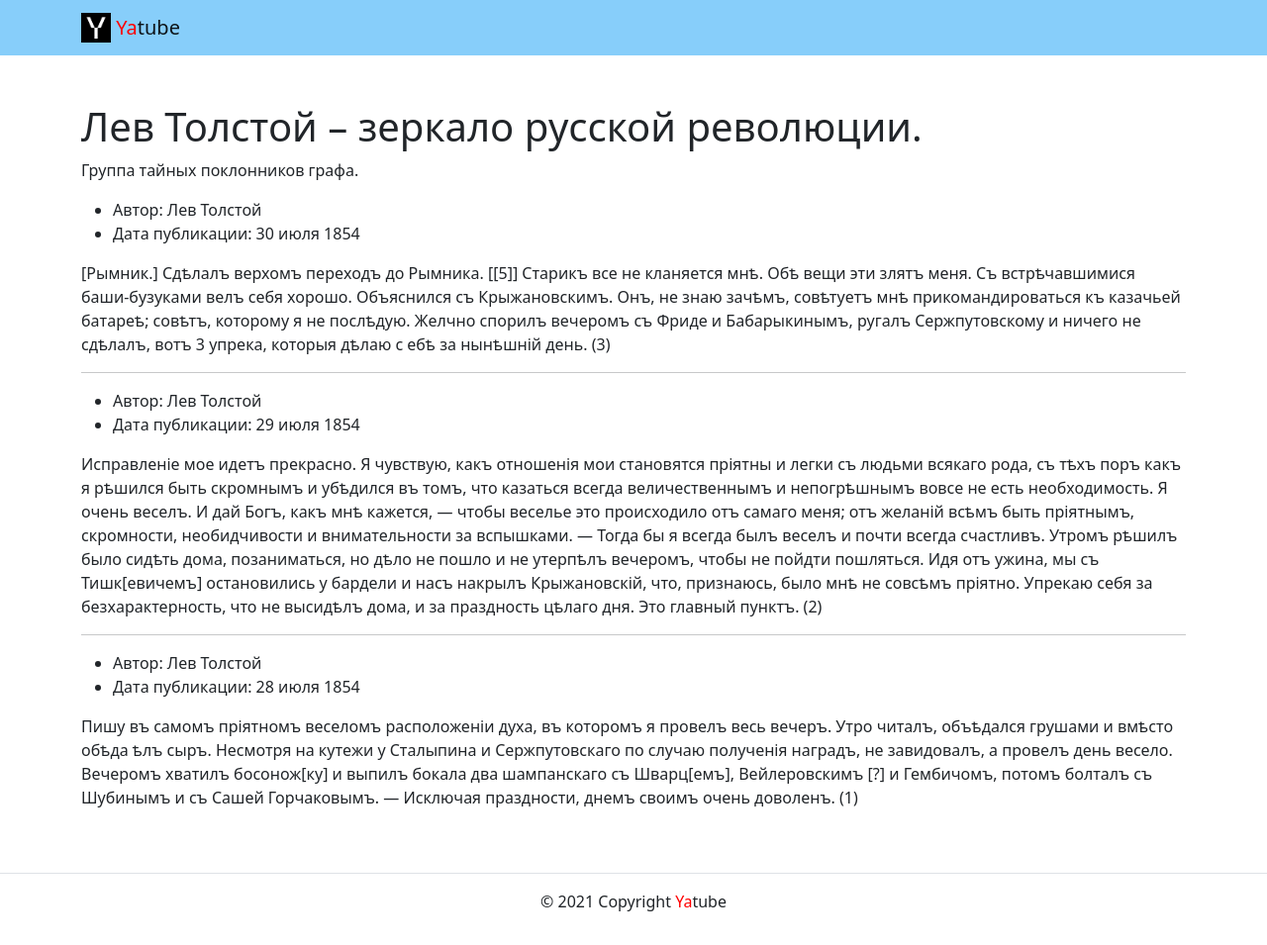
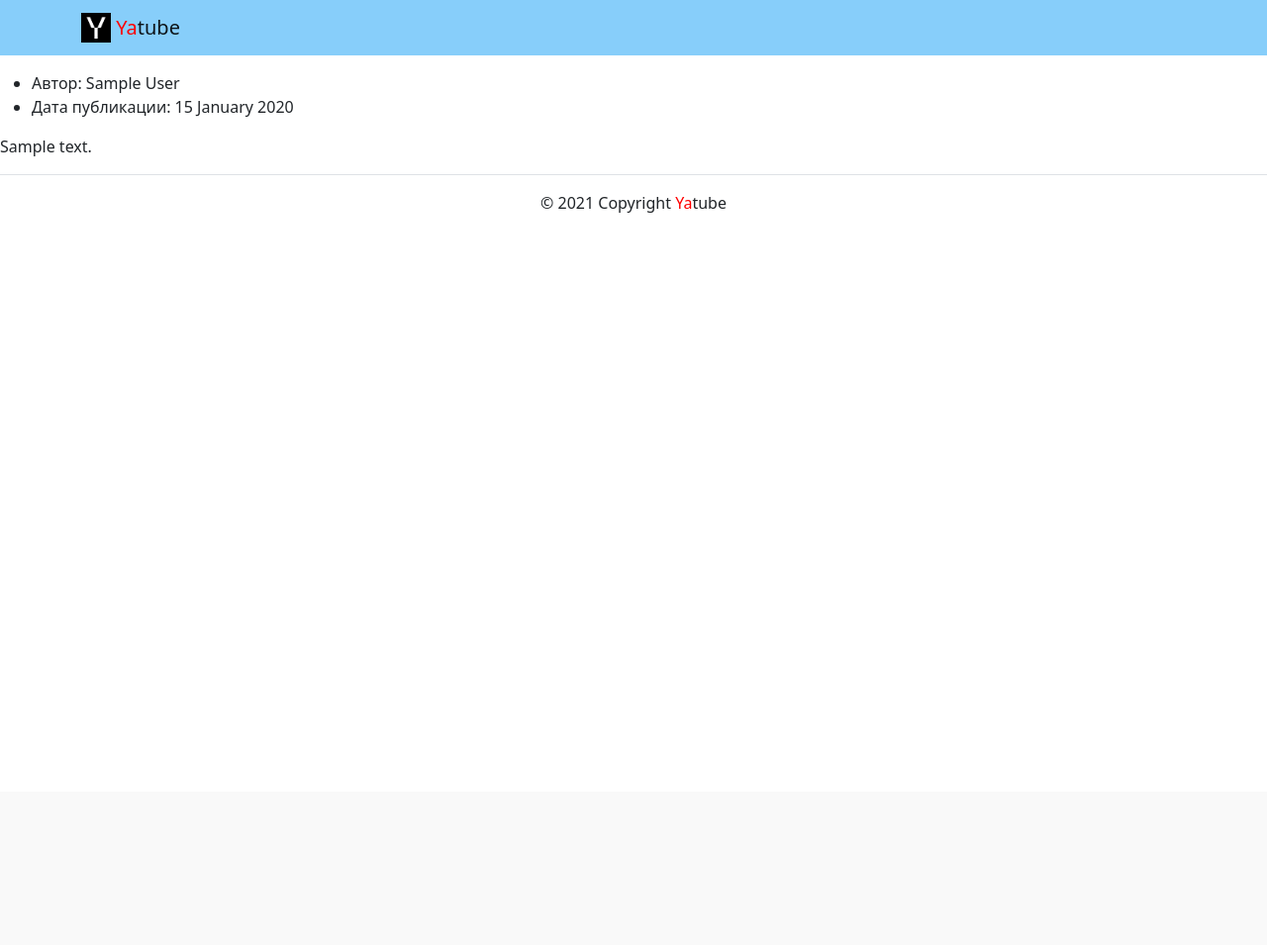
Before and after one commit to metamaks-x/yatube_project, a Django app: a page that uses yatube/templates/posts/group_list.html in a window 1280 px wide. Shown: the whole page at 99% size. After the commit the page ends 215 px from the top, so only its background shows below. Run offline with Django 3.2, Linux system fonts and the light colour scheme; tables that the repository leaves empty hold one stand-in row (values such as "Sample post"); some libraries are stand-ins or nearby versions.

Commit message:
подправлен group_list

```diff
--- a/yatube/posts/urls.py
+++ b/yatube/posts/urls.py
@@ -5,5 +5,5 @@ app_name = 'posts'
 
 urlpatterns = [
     path('', views.index, name='index'),
-    path('group/<slug:slug>/', views.group_posts, name='group_posts'),
+    path('group/<slug:slug>/', views.group_posts, name='group_list'),
     ]
--- a/yatube/templates/posts/group_list.html
+++ b/yatube/templates/posts/group_list.html
@@ -1,74 +1,23 @@
 {% extends 'base.html' %}
 {% block title %}{{ group }}{% endblock %}
 {% block content %}
+{% for group in posts %}
   <main>
     <!-- класс py-5 создает отступы сверху и снизу блока -->
-    <div class="container py-5">
-      <h1>Лев Толстой – зеркало русской революции.</h1>
-      <p>
-        Группа тайных поклонников графа.
       </p>
       <article>
         <ul>
           <li>
-            Автор: Лев Толстой
+            Автор: {{ group.author.get_full_name }}
           </li>
           <li>
-            Дата публикации: 30 июля 1854
+            Дата публикации: {{ group.pub_date|date:"d E Y" }}
           </li>
         </ul>
-        <p>
-          [Рымник.] Сдѣлалъ верхомъ переходъ до Рымника. [[5]] Старикъ все не кланяется мнѣ.
-          Обѣ вещи эти злятъ меня. Съ встрѣчавшимися баши-бузуками велъ себя хорошо.
-          Объяснился съ Крыжановскимъ. Онъ, не знаю зачѣмъ, совѣтуетъ мнѣ прикомандироваться
-          къ казачьей батареѣ; совѣтъ, которому я не послѣдую. Желчно спорилъ вечеромъ съ Фриде
-          и Бабарыкинымъ, ругалъ Сержпутовскому и ничего не сдѣлалъ, вотъ 3 упрека, которыя дѣлаю с
-          ебѣ за нынѣшній день. (3)
-        </p>
+        <p>{{ group.text }}</p>
       </article>
-      <hr>
-      <article>
-        <ul>
-          <li>
-            Автор: Лев Толстой
-          </li>
-          <li>
-            Дата публикации: 29 июля 1854
-          </li>
-        </ul>
-        <p>
-          Исправленіе мое идетъ прекрасно. Я чувствую, какъ отношенія мои становятся пріятны и легки
-          съ людьми всякаго рода, съ тѣхъ поръ какъ я рѣшился быть скромнымъ и убѣдился въ томъ,
-          что казаться всегда величественнымъ и непогрѣшнымъ вовсе не есть необходимость. Я очень
-          веселъ. И дай Богъ, какъ мнѣ кажется, — чтобы веселье это происходило отъ самаго меня;
-          отъ желаній всѣмъ быть пріятнымъ, скромности, необидчивости и внимательности за вспышками.
-          — Тогда бы я всегда былъ веселъ и почти всегда счастливъ.
-          Утромъ рѣшилъ было сидѣть дома, позаниматься, но дѣло не пошло и не утерпѣлъ вечеромъ,
-          чтобы не пойдти пошляться. Идя отъ ужина, мы съ Тишк[евичемъ] остановились у бардели и насъ
-          накрылъ Крыжановскій, что, признаюсь, было мнѣ не совсѣмъ пріятно. Упрекаю себя за
-          безхарактерность, что не высидѣлъ дома, и зa праздность цѣлаго дня. Это главный пунктъ. (2)
-        </p>
-      </article>
-      <hr>
-      <article>
-        <ul>
-          <li>
-            Автор: Лев Толстой
-          </li>
-          <li>
-            Дата публикации: 28 июля 1854
-          </li>
-        </ul>
-        <p>
-          Пишу въ самомъ пріятномъ веселомъ расположеніи духа, въ которомъ я провелъ весь вечеръ.
-          Утро читалъ, объѣдался грушами и вмѣсто обѣда ѣлъ сыръ. Несмотря на кутежи у Сталыпина и
-          Сержпутовскаго по случаю полученія наградъ, не завидовалъ, а провелъ день весело. Вечеромъ
-          хватилъ босонож[ку] и выпилъ бокала два шампанскаго съ Шварц[емъ], Вейлеровскимъ [?] и
-          Гембичомъ, потомъ болталъ съ Шубинымъ и съ Сашей Горчаковымъ. — Исключая праздности,
-          днемъ своимъ очень доволенъ. (1)
-        </p>
-      </article>
+      {% if not forloop.last %}<hr>{% endif %}
       <!-- под последним постом нет линии -->
-    </div>
   </main>
+{% endfor %}
 {% endblock %}
--- a/yatube/templates/posts/index.html
+++ b/yatube/templates/posts/index.html
@@ -12,7 +12,7 @@
   </ul>
   <p>{{ post.text }}</p>
   {% if post.group %}
-    <a href="{% url 'posts:group_posts' post.group.slug %}">все записи группы</a>
+    <a href="{% url 'posts:group_list' post.group.slug %}">все записи группы</a>
   {% endif %}
   {% if not forloop.last %}<hr>{% endif %}
 {% endfor %}
```
